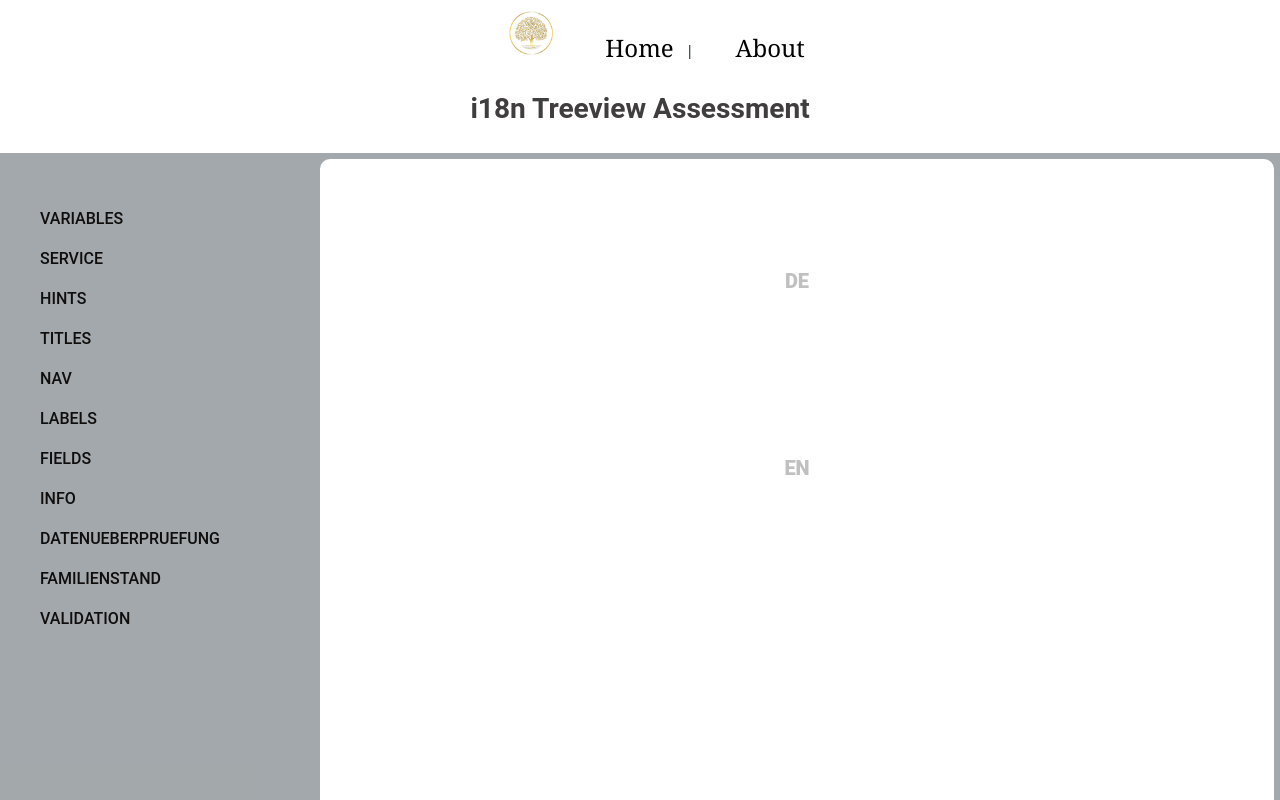
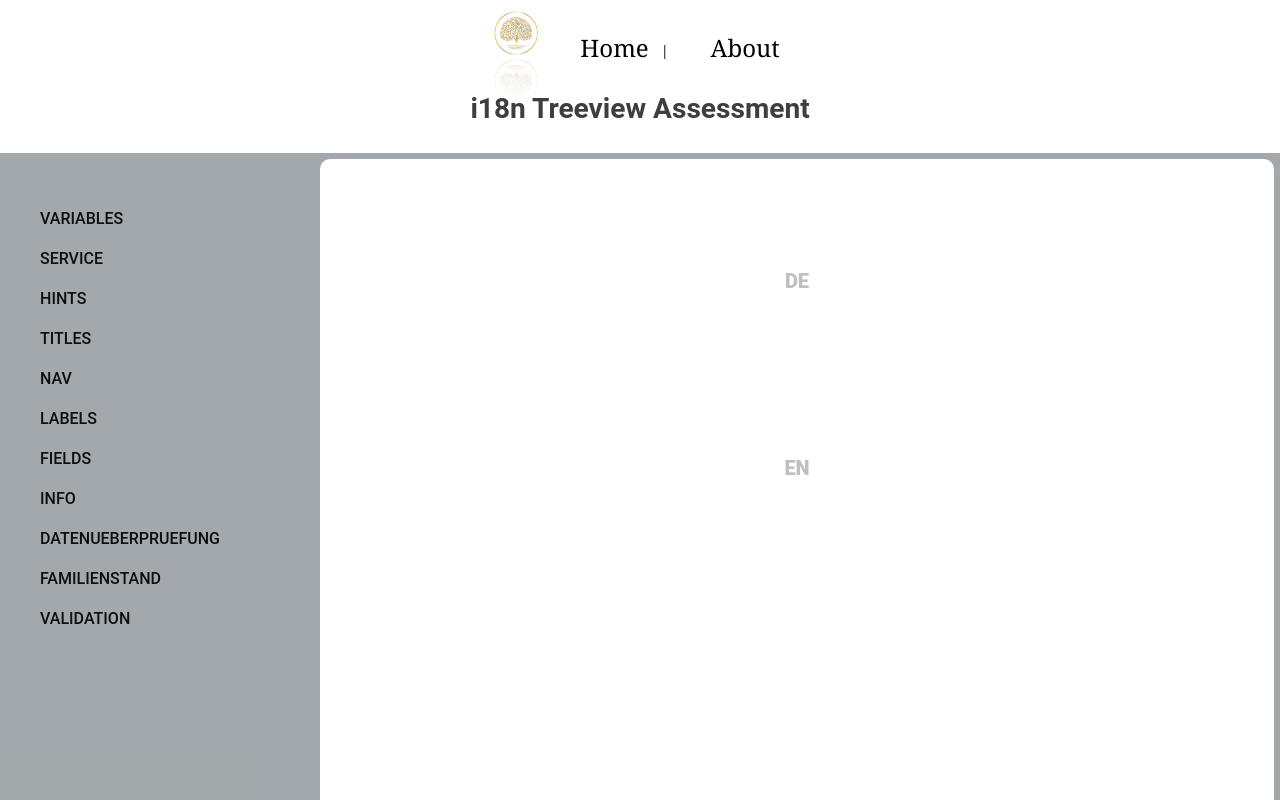
Before and after one commit to Ifeanyi-Kingsley-Nwabor/Treeview-Main, a Vue app: page / in a window 1280 px wide. Shown: the top 800 px of the page. Built offline with nearby package versions, Linux system fonts and the light colour scheme.

Commit message:
add some styling in navbar

```diff
--- a/src/components/NavBar.vue
+++ b/src/components/NavBar.vue
@@ -1,6 +1,6 @@
 <template>
   <nav class="nav">
-    <router-link class="nav-link" to="/">
+    <router-link to="/">
       <img alt="Tree logo" src="../assets/tree.png"
     /></router-link>
     <router-link class="nav-link" to="/">Home</router-link> |
@@ -31,5 +31,7 @@ export default {};
 img {
   width: 50px;
   cursor: pointer;
+  -webkit-box-reflect: below 0px
+    linear-gradient(to bottom, rgba(0, 0, 0, 0), rgba(0, 0, 0, 0.4));
 }
 </style>
```
